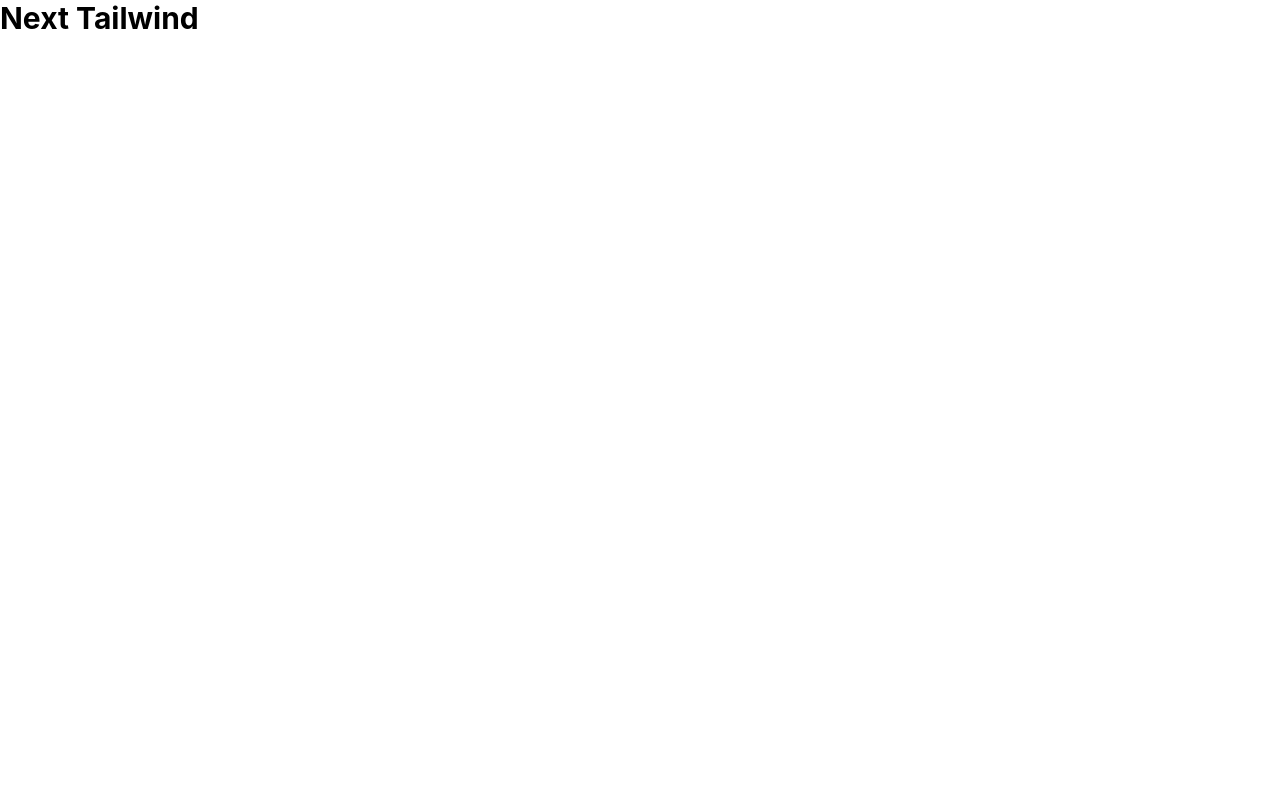
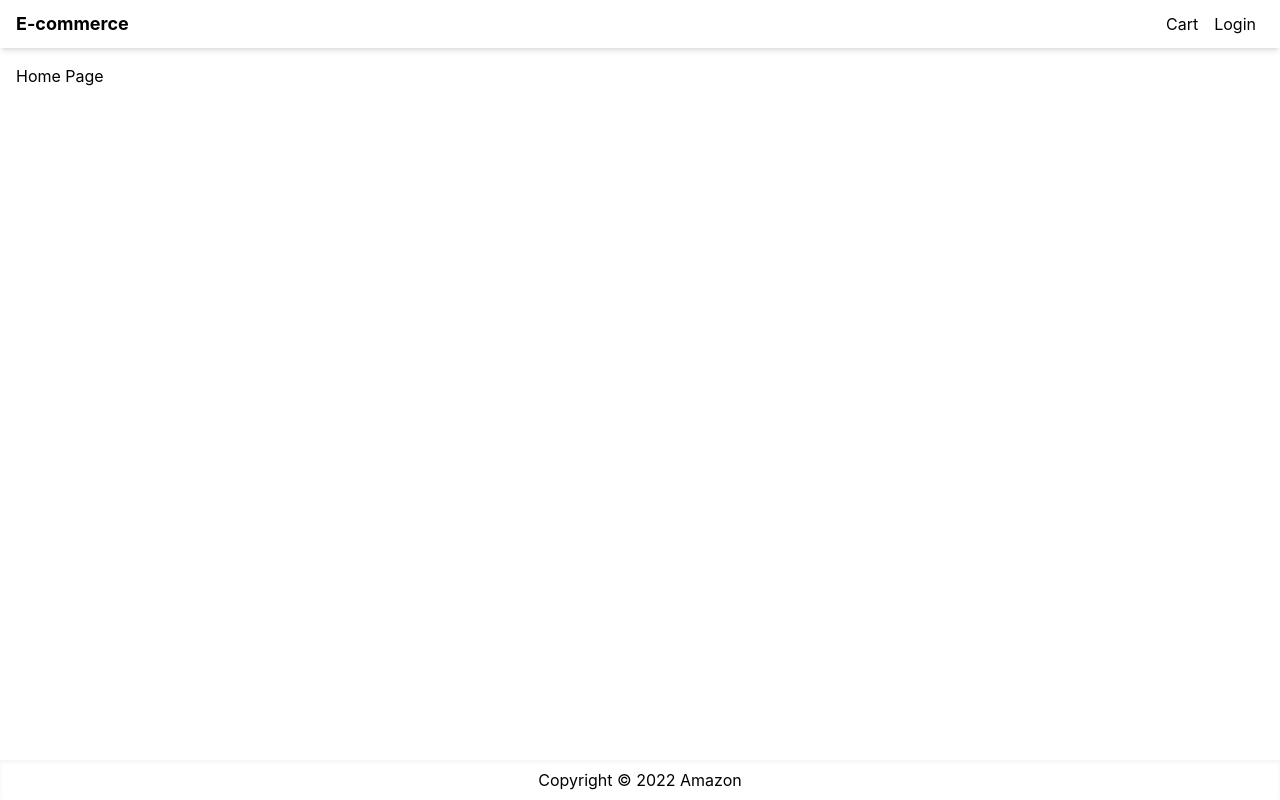
Before and after one commit to HashirHussain/next-e-commerce, a Next.js app: page / in a window 1280 px wide. Built offline with nearby package versions, Linux system fonts and the light colour scheme.

Commit message:
Base layout

```diff
--- /dev/null
+++ b/components/Layout.js
@@ -0,0 +1,36 @@
+import Head from "next/head";
+import Link from "next/link";
+import React from "react";
+
+export default function Layout({ title, children }) {
+  return (
+    <>
+      <Head>
+        <title>{title ? title + " e-commerce" : "e commerce"}</title>
+        <meta name="description" content="Generated by create next app" />
+        <link rel="icon" href="/favicon.ico" />
+      </Head>
+      <div className="flex min-h-screen flex-col justify-between">
+        <header>
+          <nav className="flex h-12 items-center px-4 justify-between shadow-md">
+            <Link href={"/"}>
+              <a className="text-lg font-bold">E-commerce</a>
+            </Link>
+            <div>
+              <Link href={"/cart"}>
+                <a className="p-2">Cart</a>
+              </Link>
+              <Link href={"/login"}>
+                <a className="p-2">Login</a>
+              </Link>
+            </div>
+          </nav>
+        </header>
+        <main className="container m-auto mt-4 px-4">{children}</main>
+        <footer className="flex h-10 justify-center items-center shadow-inner">
+          Copyright © {new Date().getFullYear()} Amazon
+        </footer>
+      </div>
+    </>
+  );
+}
--- a/pages/index.js
+++ b/pages/index.js
@@ -1,16 +1,5 @@
-import Head from "next/head";
-import Image from "next/image";
+import Layout from "../components/Layout";
 
 export default function Home() {
-  return (
-    <div>
-      <Head>
-        <title>Create Next App</title>
-        <meta name="description" content="Generated by create next app" />
-        <link rel="icon" href="/favicon.ico" />
-      </Head>
-
-      <h1 className="text-3xl font-bold">Next Tailwind</h1>
-    </div>
-  );
+  return <Layout title="home page">Home Page</Layout>;
 }
```
Also changed, not shown: .eslintrc.json.
